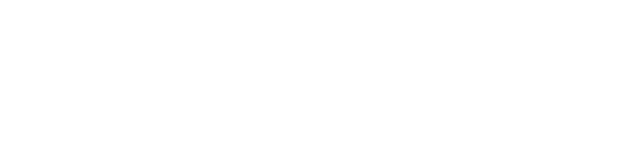
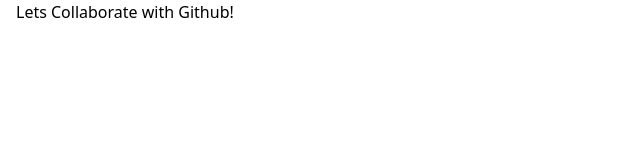
Before and after one commit to missraydesigns/mdia-4590-in-class, a plain HTML site: page index.html in a window 1280 px wide. Shown: the whole page, without its empty margins (0-640 px from the left). Drawn offline with nearby package versions, Linux system fonts and the light colour scheme.

Commit message:
Adds tailwind CSS & header
Adds library

```diff
--- a/index.html
+++ b/index.html
@@ -5,8 +5,11 @@
     <meta http-equiv="X-UA-Compatible" content="IE=edge">
     <meta name="viewport" content="width=device-width, initial-scale=1.0">
     <title>Document</title>
+    <script src="https://cdn.tailwindcss.com"></script>
 </head>
 <body>
-
+    <div class="container px-4 mc-auto">
+        <h1>Lets Collaborate with Github!</h1>
+    </div>
 </body>
 </html>
```
